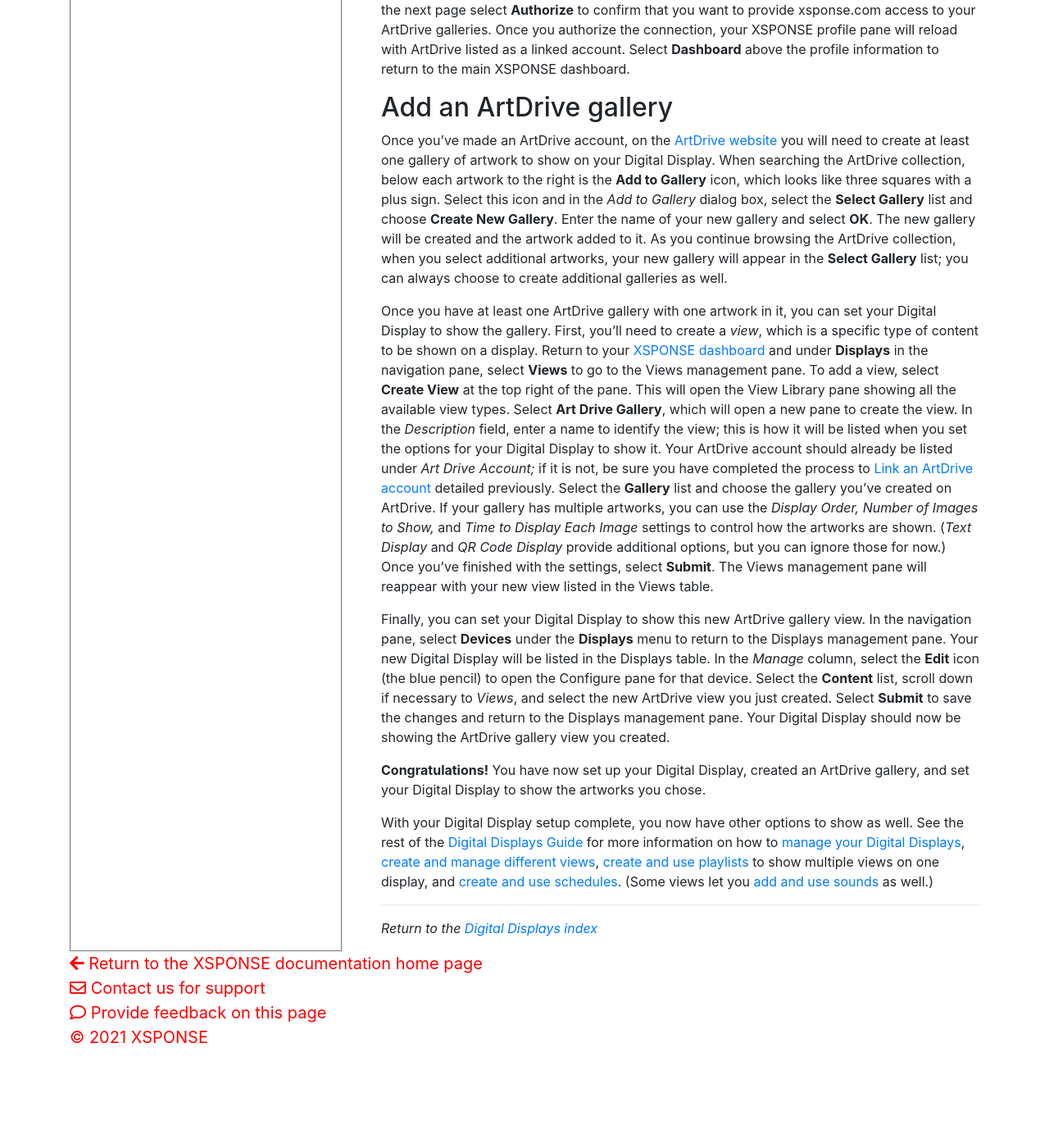
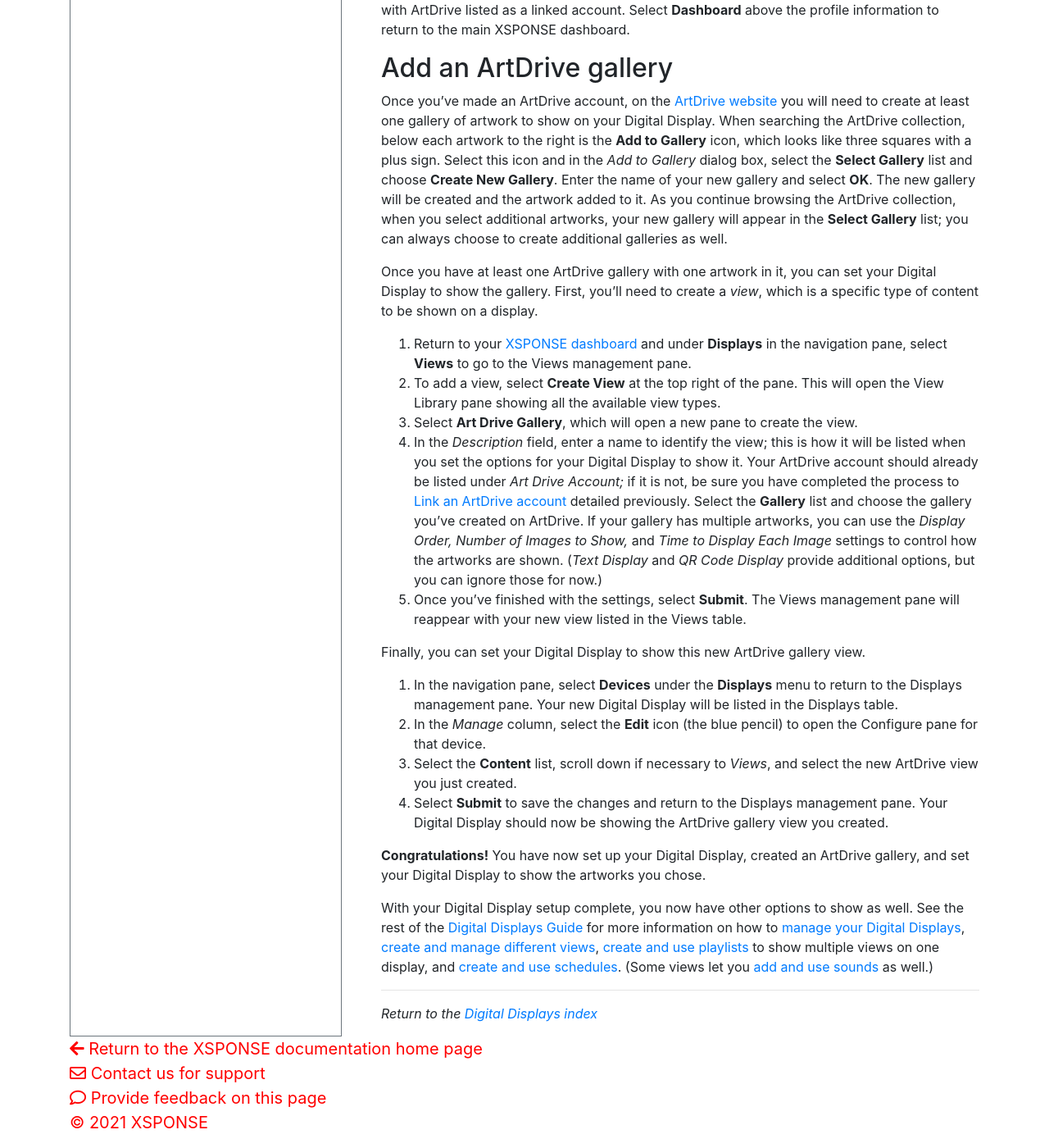
Before and after one commit to NrsSystems/docs, a Jekyll site: the page built from digital-displays/artdrive-quickstart.md, in a window 1280 px wide and 1400 px high, scrolled down 2104 px. Shown: the whole window at 82% size. Built offline with Jekyll 4.4.1, drawn with Linux system fonts in a browser that asks for light colours; our own code applies the rules of GitHub Pages for plain Markdown files; before the commit the page ends 3400 px from its top, so only the background shows below that; part of the change alters nothing that is shown; some of the changed text lies outside the part shown.

Commit message:
Update artdrive-quickstart.md

```diff
--- a/digital-displays/artdrive-quickstart.md
+++ b/digital-displays/artdrive-quickstart.md
@@ -13,12 +13,12 @@ When you have completed the instructions on the Display Device Setup page, your
 Once your Digital Display is prepared, you will need to link it to an XSPONSE service account. From your computer, tablet, or smartphone browser, go to [manage.xsponse.com](https://manage.xsponse.com).
 
 **If you do not yet have an XSPONSE account:**
-Select **Sign up**. In the new window, fill out the fields for first name, last name, email address, and password (following the guidelines), then select **Sign Up** to create your account. This will return you to the Login page with the message "Your account has been created. Please Login."
+Select **Sign up**. In the new window, enter your first name, last name, email address, and password (following the guidelines), then select **Sign Up** to create your account. This will return you to the Login page with the message "Your account has been created. Please Login."
 
 **If you have an XSPONSE account:**
 Enter your email address and password and select **Login**.
 
-The first time you log in to your new account, you will need to read through the Privacy Policy and then select **Accept Privacy Policy**. On the next page, you will need to read through the Terms of Service and again select **Accept Privacy Policy**. (On both pages, you may also choose to select **Logout** if you are not prepared to complete this process at the time, but you will have to read and accept the Privacy Policy and Terms of Service when you return to login and complete the process.)
+The first time you log in to your new account, you will need to read through and accept the Privacy Policy and the Terms of Service. (On both pages, you may also choose to select **Logout** if you are not prepared to complete this process at the time, but you will have to read and accept the Privacy Policy and Terms of Service when you return to login and complete the process.)
 
 Once you have accepted both the Privacy Policy and Terms of Service, the XSPONSE service dashboard will appear. The dashboard is the home page for managing your XSPONSE service and devices. For full information on the XSPONSE website interface and the dashboard, see the [XSPONSE Site Overview page](../general-ops/site-overview.md) and the [Dashboard page](../general-ops/dashboard.md). ***For now, continue with the following instructions.***
 
@@ -41,9 +41,18 @@ Return to your XSPONSE dashboard at [manage.xsponse.com](https://manage.xsponse.
 ## Add an ArtDrive gallery
 Once you've made an ArtDrive account, on the [ArtDrive website](https://myartdrive.com) you will need to create at least one gallery of artwork to show on your Digital Display. When searching the ArtDrive collection, below each artwork to the right is the **Add to Gallery** icon, which looks like three squares with a plus sign. Select this icon and in the _Add to Gallery_ dialog box, select the **Select Gallery** list and choose **Create New Gallery**. Enter the name of your new gallery and select **OK**. The new gallery will be created and the artwork added to it. As you continue browsing the ArtDrive collection, when you select additional artworks, your new gallery will appear in the **Select Gallery** list; you can always choose to create additional galleries as well.
 
-Once you have at least one ArtDrive gallery with one artwork in it, you can set your Digital Display to show the gallery. First, you'll need to create a _view_, which is a specific type of content to be shown on a display. Return to your [XSPONSE dashboard](https://manage.xsponse.com) and under **Displays** in the navigation pane, select **Views** to go to the Views management pane. To add a view, select **Create View** at the top right of the pane. This will open the View Library pane showing all the available view types. Select **Art Drive Gallery**, which will open a new pane to create the view. In the _Description_ field, enter a name to identify the view; this is how it will be listed when you set the options for your Digital Display to show it. Your ArtDrive account should already be listed under _Art Drive Account;_ if it is not, be sure you have completed the process to [Link an ArtDrive account](artdrive-quickstart.md#link-an-artdrive-account) detailed previously. Select the **Gallery** list and choose the gallery you've created on ArtDrive. If your gallery has multiple artworks, you can use the _Display Order, Number of Images to Show,_ and _Time to Display Each Image_ settings to control how the artworks are shown. (_Text Display_ and _QR Code Display_ provide additional options, but you can ignore those for now.) Once you've finished with the settings, select **Submit**. The Views management pane will reappear with your new view listed in the Views table.
+Once you have at least one ArtDrive gallery with one artwork in it, you can set your Digital Display to show the gallery. First, you'll need to create a _view_, which is a specific type of content to be shown on a display.
+1. Return to your [XSPONSE dashboard](https://manage.xsponse.com) and under **Displays** in the navigation pane, select **Views** to go to the Views management pane.
+2. To add a view, select **Create View** at the top right of the pane. This will open the View Library pane showing all the available view types.
+3. Select **Art Drive Gallery**, which will open a new pane to create the view.
+4. In the _Description_ field, enter a name to identify the view; this is how it will be listed when you set the options for your Digital Display to show it. Your ArtDrive account should already be listed under _Art Drive Account;_ if it is not, be sure you have completed the process to [Link an ArtDrive account](artdrive-quickstart.md#link-an-artdrive-account) detailed previously. Select the **Gallery** list and choose the gallery you've created on ArtDrive. If your gallery has multiple artworks, you can use the _Display Order, Number of Images to Show,_ and _Time to Display Each Image_ settings to control how the artworks are shown. (_Text Display_ and _QR Code Display_ provide additional options, but you can ignore those for now.)
+5. Once you've finished with the settings, select **Submit**. The Views management pane will reappear with your new view listed in the Views table.
 
-Finally, you can set your Digital Display to show this new ArtDrive gallery view. In the navigation pane, select **Devices** under the **Displays** menu to return to the Displays management pane. Your new Digital Display will be listed in the Displays table. In the _Manage_ column, select the **Edit** icon (the blue pencil) to open the Configure pane for that device. Select the **Content** list, scroll down if necessary to _Views_, and select the new ArtDrive view you just created. Select **Submit** to save the changes and return to the Displays management pane. Your Digital Display should now be showing the ArtDrive gallery view you created.
+Finally, you can set your Digital Display to show this new ArtDrive gallery view.
+1. In the navigation pane, select **Devices** under the **Displays** menu to return to the Displays management pane. Your new Digital Display will be listed in the Displays table.
+2. In the _Manage_ column, select the **Edit** icon (the blue pencil) to open the Configure pane for that device.
+3. Select the **Content** list, scroll down if necessary to _Views_, and select the new ArtDrive view you just created.
+4. Select **Submit** to save the changes and return to the Displays management pane. Your Digital Display should now be showing the ArtDrive gallery view you created.
 
 **Congratulations!** You have now set up your Digital Display, created an ArtDrive gallery, and set your Digital Display to show the artworks you chose.
 
```
